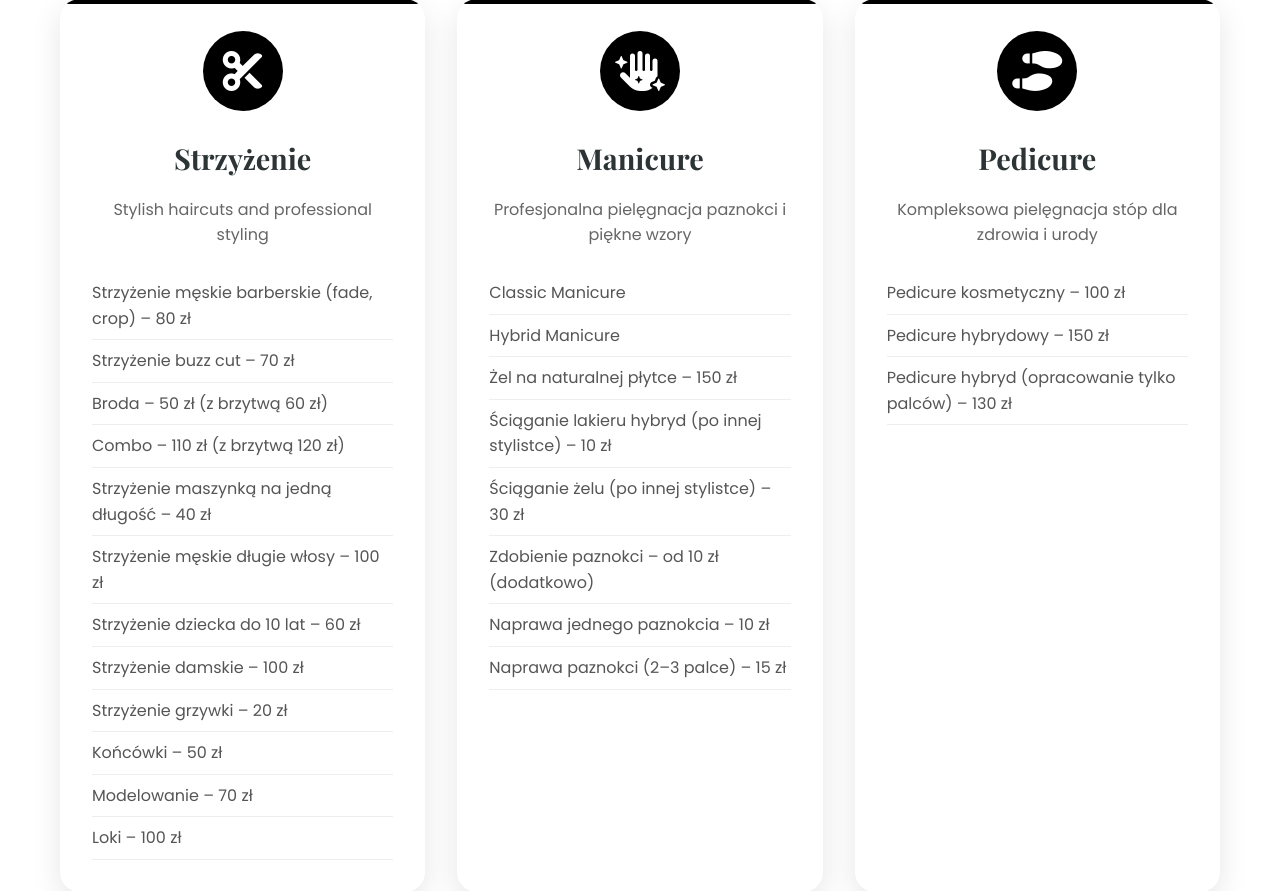
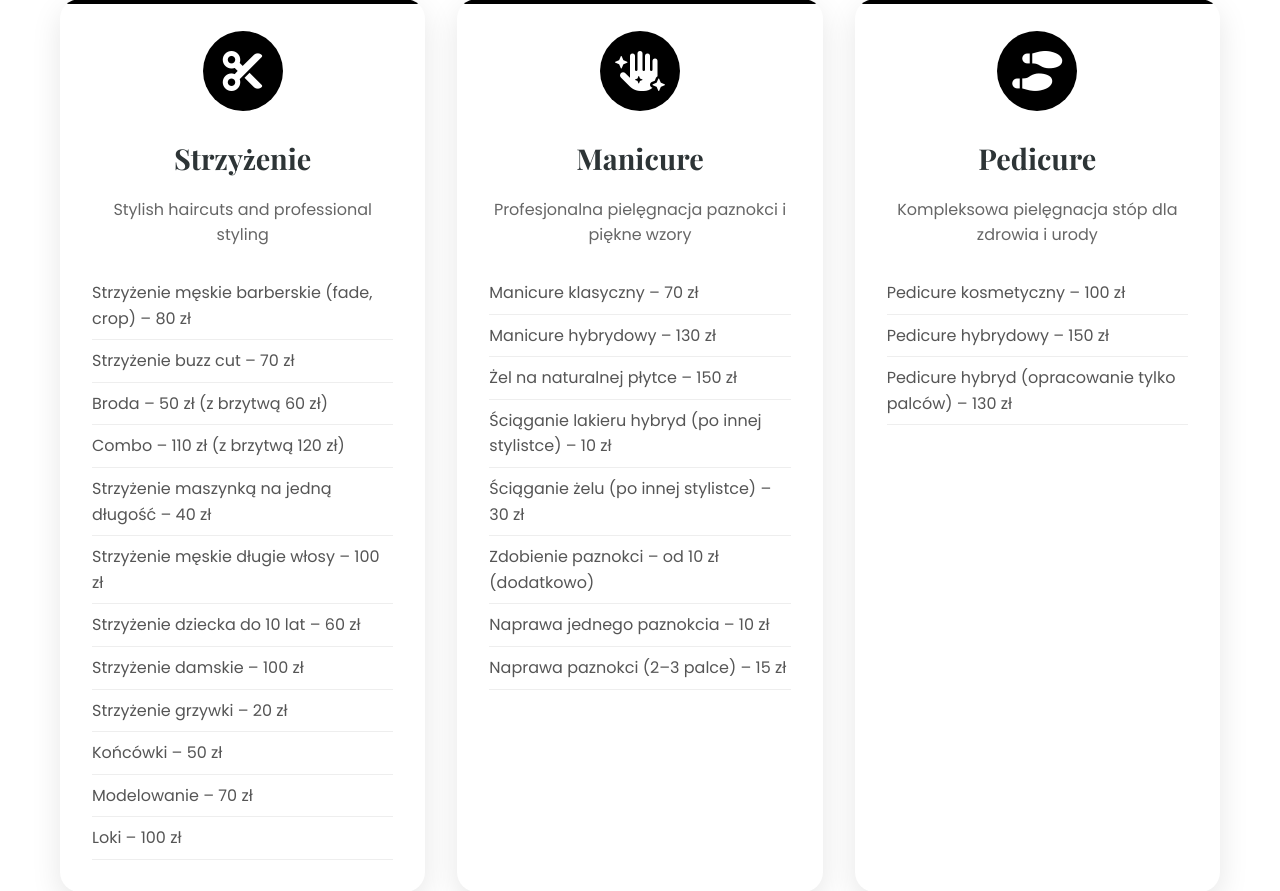
Before and after one commit to krasnoshchok/beauty_salon, a Flask app: page / in a window 1280 px wide. Shown: the part 1006-1897 px from the top of the page. Run offline with Flask 3, Linux system fonts and the light colour scheme.

Commit message:
added some icons

```diff
--- a/app.py
+++ b/app.py
@@ -37,9 +37,7 @@ translations = {
         'Nail Art': 'Zdobienie Paznokci',
         'Pedicure': 'Pedicure',
         'Complete foot care for health and beauty': 'Kompleksowa pielęgnacja stóp dla zdrowia i urody',
-        'Classic Pedicure': 'Pedicure Klasyczny',
         'Spa Pedicure': 'Pedicure Spa',
-        'Medical Pedicure': 'Pedicure Leczniczy',
         'Haircut': 'Strzyżenie',
         'Men barber cut':                         'Strzyżenie męskie barberskie (fade, crop) – 80 zł',
         'Buzz cut':                               'Strzyżenie buzz cut – 70 zł',
@@ -53,8 +51,8 @@ translations = {
         'Hair ends trimming':                     'Końcówki – 50 zł',
         'Styling':                                'Modelowanie – 70 zł',
         'Curls':                                  'Loki – 100 zł',
-        'Classic manicure':                       'Manicure klasyczny – 70 zł',
-        'Hybrid manicure':                        'Manicure hybrydowy – 130 zł',
+        'Classic Manicure':                       'Manicure klasyczny – 70 zł',
+        'Hybrid Manicure':                        'Manicure hybrydowy – 130 zł',
         'Gel on natural nails':                   'Żel na naturalnej płytce – 150 zł',
         'Hybrid polish removal (other stylist)':  'Ściąganie lakieru hybryd (po innej stylistce) – 10 zł',
         'Gel removal (other stylist)':            'Ściąganie żelu (po innej stylistce) – 30 zł',
@@ -99,8 +97,6 @@ translations = {
         'Sat-Sun': 'Sat-Sun',
         'Manicure': 'Manicure',
         'Professional nail care and beautiful designs': 'Professional nail care and beautiful designs',
-        'Classic Manicure': 'Classic Manicure - 70 zl',
-        'Hybrid Manicure': 'Hybrid Manicure - 130 zl',
         'Nail Art': 'Nail Art',
         'Pedicure': 'Pedicure',
         'Complete foot care for health and beauty': 'Complete foot care for health and beauty',
@@ -117,8 +113,8 @@ translations = {
         'Hair ends trimming':                     'Hair ends trimming – 50 zł',
         'Styling':                                'Styling – 70 zł',
         'Curls':                                  'Curls – 100 zł',
-        'Classic manicure':                       'Classic manicure – 70 zł',
-        'Hybrid manicure':                        'Hybrid manicure – 130 zł',
+        'Classic Manicure':                       'Classic manicure – 70 zł',
+        'Hybrid Manicure':                        'Hybrid manicure – 130 zł',
         'Gel on natural nails':                   'Gel on natural nails – 150 zł',
         'Hybrid polish removal (other stylist)':  'Hybrid polish removal (other stylist) – 10 zł',
         'Gel removal (other stylist)':            'Gel removal (other stylist) – 30 zł',
@@ -162,8 +158,6 @@ translations = {
         'Sat-Sun': 'Сб-Нд',
         'Manicure': 'Манікюр',
         'Professional nail care and beautiful designs': 'Професійний догляд за нігтями та красиві дизайни',
-        'Classic Manicure': 'Класичний Манікюр - 70 zl',
-        'Hybrid Manicure': 'Гибридний Манікюр - 130 zl',
         'Nail Art': 'Дизайн Нігтів',
         'Pedicure': 'Педикюр',
         'Complete foot care for health and beauty': 'Комплексний догляд за ногами для здоров\'я та краси',
@@ -180,8 +174,8 @@ translations = {
         'Hair ends trimming': 'Підрізання кінчиків волосся – 50 zł',
         'Styling': 'Стилізація – 70 zł',
         'Curls': 'Локони – 100 zł',
-        'Classic manicure': 'Класичний манікюр – 70 zł',
-        'Hybrid manicure': 'Гібридний манікюр – 130 zł',
+        'Classic Manicure': 'Класичний манікюр – 70 zł',
+        'Hybrid Manicure': 'Гібридний манікюр – 130 zł',
         'Gel on natural nails': 'Гель на натуральні нігті – 150 zł',
         'Hybrid polish removal (other stylist)': 'Зняття гібридного лаку (іншим майстром) – 10 zł',
         'Gel removal (other stylist)': 'Зняття гелю (іншим майстром) – 30 zł',
--- a/index.html
+++ b/index.html
@@ -52,7 +52,7 @@
     <link rel="icon" type="image/x-icon" href="{{ url_for('static', filename='favicon.ico') }}">
     <link rel="icon" type="image/png" sizes="32x32" href="{{ url_for('static', filename='favicon-32x32.png') }}">
     <link rel="icon" type="image/png" sizes="16x16" href="{{ url_for('static', filename='favicon-16x16.png') }}">
-    <link rel="apple-touch-icon" sizes="180x180" href="{{ url_for('static', filename='apple-touch-icon.png') }}">
+    <link rel="apple-touch-icon" sizes="180x180" href="{{ url_for('static', filename='scissors.png') }}">
     <link rel="manifest" href="{{ url_for('static', filename='site.webmanifest') }}">
 
     <!-- Stylesheets -->
--- a/templates/index.html
+++ b/templates/index.html
@@ -52,7 +52,7 @@
     <link rel="icon" type="image/x-icon" href="{{ url_for('static', filename='favicon.ico') }}">
     <link rel="icon" type="image/png" sizes="32x32" href="{{ url_for('static', filename='favicon-32x32.png') }}">
     <link rel="icon" type="image/png" sizes="16x16" href="{{ url_for('static', filename='favicon-16x16.png') }}">
-    <link rel="apple-touch-icon" sizes="180x180" href="{{ url_for('static', filename='apple-touch-icon.png') }}">
+    <link rel="apple-touch-icon" sizes="180x180" href="{{ url_for('static', filename='scissors.png') }}">
     <link rel="manifest" href="{{ url_for('static', filename='site.webmanifest') }}">
 
     <!-- Stylesheets -->
```
Also changed, not shown: static/favicon-16x16.png (added), static/favicon-32x32.png (added), static/scissors.png (added), static/site.webmanifest.
